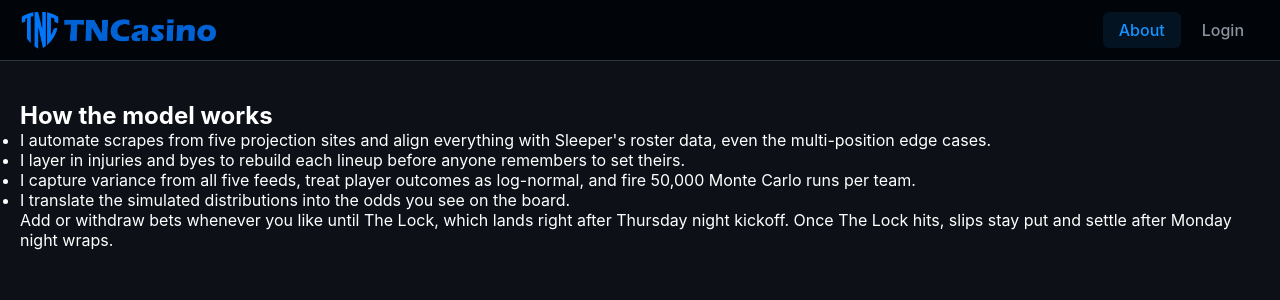
After one commit to sfaizi24/TNC-Model-2025, a Flask app: page /about in a window 1280 px wide. The commit adds this page. Shown: the top 300 px of the page. Run offline with Flask 3, Linux system fonts and the light colour scheme; parts of the project's set-up code (start-up, migrations or seed data) failed here and were passed over.

Commit message:
Add about page with model overview

```diff
--- a/app.py
+++ b/app.py
@@ -171,6 +171,10 @@ def index():
     if current_user.is_authenticated:
         return redirect(url_for('betting'))
     return render_template('login.html')
+
+@app.route('/about')
+def about():
+    return render_template('about.html')
 
 @app.route('/analytics')
 @require_login
--- /dev/null
+++ b/frontend/templates/about.html
@@ -0,0 +1,16 @@
+{% extends "base.html" %}
+
+{% block title %}About{% endblock %}
+
+{% block content %}
+<section class="about">
+    <h1>How the model works</h1>
+    <ul>
+        <li>I automate scrapes from five projection sites and align everything with Sleeper's roster data, even the multi-position edge cases.</li>
+        <li>I layer in injuries and byes to rebuild each lineup before anyone remembers to set theirs.</li>
+        <li>I capture variance from all five feeds, treat player outcomes as log-normal, and fire 50,000 Monte Carlo runs per team.</li>
+        <li>I translate the simulated distributions into the odds you see on the board.</li>
+    </ul>
+    <p>Add or withdraw bets whenever you like until The Lock, which lands right after Thursday night kickoff. Once The Lock hits, slips stay put and settle after Monday night wraps.</p>
+</section>
+{% endblock %}
--- a/frontend/templates/base.html
+++ b/frontend/templates/base.html
@@ -147,6 +147,7 @@
 
             <nav class="desktop-nav">
                 {% if current_user.is_authenticated %}
+                <a href="/about" class="nav-link {% if request.path == '/about' %}active{% endif %}">About</a>
                 <a href="/analytics" class="nav-link {% if request.path == '/analytics' %}active{% endif %}">Analytics</a>
                 <a href="/betting" class="nav-link {% if request.path == '/betting' %}active{% endif %}">Betting</a>
                 <a href="/account" class="nav-link {% if request.path == '/account' %}active{% endif %}">Account</a>
@@ -155,6 +156,7 @@
                 {% endif %}
                 <a href="{{ url_for('replit_auth.logout') }}" class="nav-link">Logout</a>
                 {% else %}
+                <a href="/about" class="nav-link {% if request.path == '/about' %}active{% endif %}">About</a>
                 <a href="{{ url_for('replit_auth.login') }}" class="nav-link {% if request.path == '/login' or request.path == '/' %}active{% endif %}">Login</a>
                 {% endif %}
             </nav>
@@ -165,6 +167,7 @@
 
     <nav class="mobile-nav" id="mobileNav">
         {% if current_user.is_authenticated %}
+        <a href="/about" class="nav-link {% if request.path == '/about' %}active{% endif %}">About</a>
         <a href="/analytics" class="nav-link {% if request.path == '/analytics' %}active{% endif %}">Analytics</a>
         <a href="/betting" class="nav-link {% if request.path == '/betting' %}active{% endif %}">Betting</a>
         <a href="/account" class="nav-link {% if request.path == '/account' %}active{% endif %}">Account</a>
@@ -173,6 +176,7 @@
         {% endif %}
         <a href="{{ url_for('replit_auth.logout') }}" class="nav-link">Logout</a>
         {% else %}
+        <a href="/about" class="nav-link {% if request.path == '/about' %}active{% endif %}">About</a>
         <a href="{{ url_for('replit_auth.login') }}" class="nav-link {% if request.path == '/login' or request.path == '/' %}active{% endif %}">Login</a>
         {% endif %}
     </nav>
```
